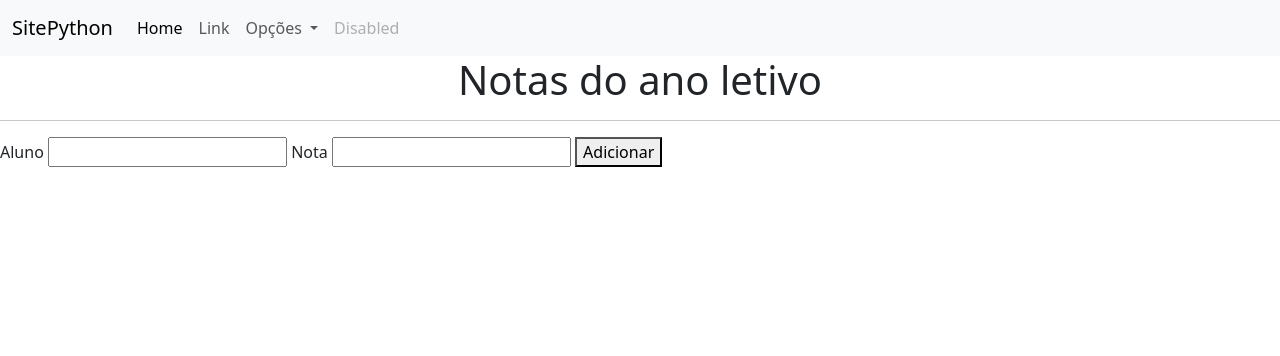
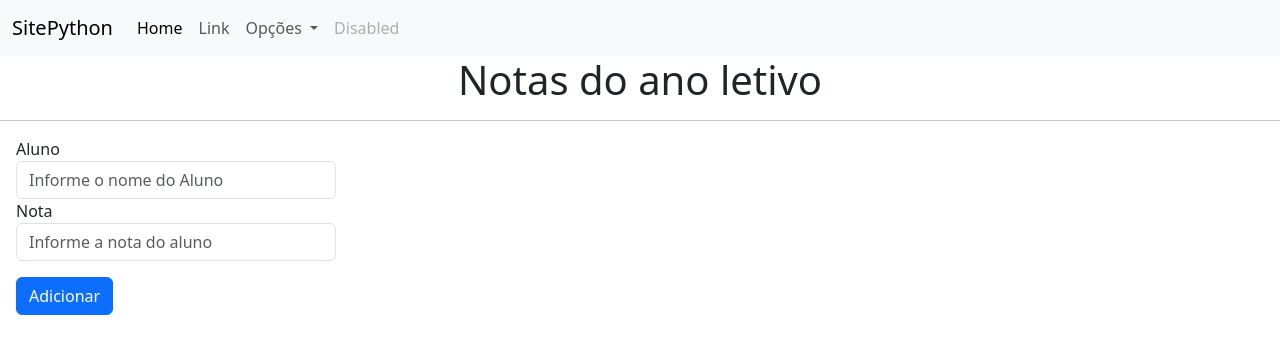
Before and after one commit to 1GustavoBueno1/Estudos, a Flask app: page /pagina2 in a window 1280 px wide. Shown: the top 356 px of the page. Run offline with Flask 3, Linux system fonts and the light colour scheme.

Commit message:
Ajustando o layout

```diff
--- a/FlaskAPI/templates/base.html
+++ b/FlaskAPI/templates/base.html
@@ -41,7 +41,6 @@
     </nav>
     {% block conteudo %}
     {% endblock conteudo %}
-
    <script src="https://cdn.jsdelivr.net/npm/bootstrap@5.3.3/dist/js/bootstrap.bundle.min.js" integrity="sha384-YvpcrYf0tY3lHB60NNkmXc5s9fDVZLESaAA55NDzOxhy9GkcIdslK1eN7N6jIeHz" crossorigin="anonymous"></script>
 </body>
 </html>
--- a/FlaskAPI/templates/pag2.html
+++ b/FlaskAPI/templates/pag2.html
@@ -9,10 +9,14 @@
         </details>
         {% endfor %}
         <form action = "{{url_for('pagina2')}}" method = "post">
-            <label>Aluno</label>
-            <input type="text" name = "Aluno" required >
-            <label>Nota</label>
-            <input type="text" name = "Nota" required>
-            <button>Adicionar</button>
+            <div class = "form-group">
+            <label for = "exemploaluno" class = "ms-3">Aluno</label>
+            <input class = "form-control w-25 ms-3" id = "exemploaluno" type="text" name = "Aluno"  placeholder="Informe o nome do Aluno" required >
+        </div>
+        <div class="form-group">
+            <label for = "exemplonotas" class = "ms-3">Nota</label>
+            <input class = "form-control w-25 ms-3" type="text" name = "Nota" placeholder="Informe a nota do aluno" required>
+        </div>
+        <button class = "btn btn-primary mt-3 ms-3">Adicionar</button>
         </form>
 {% endblock conteudo %}
```
Also changed, not shown: FlaskAPI/templates/index.html (+5 -3 lines).
